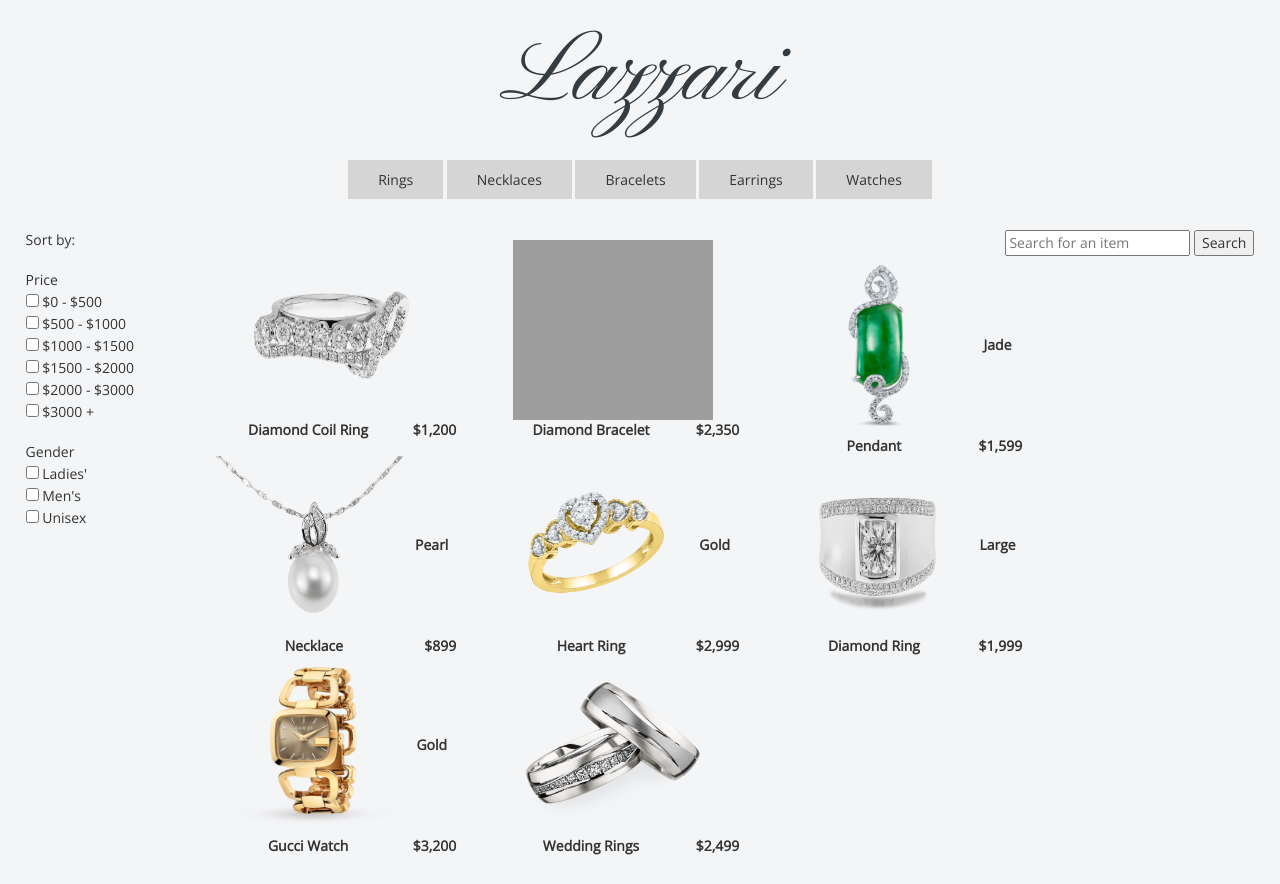
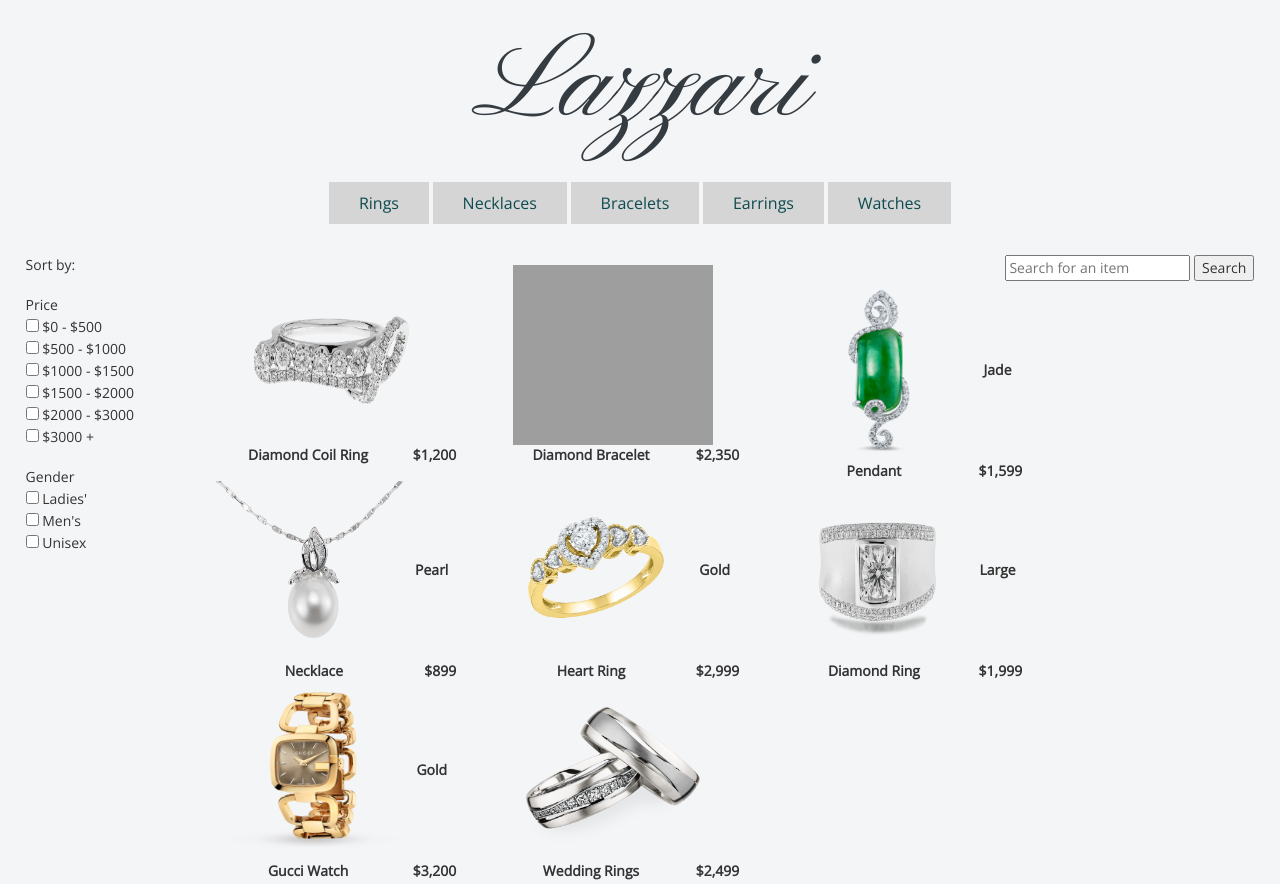
Before and after one commit to jwaskow/Lazzari-Jewelers, a plain HTML site: page index.html in a window 1280 px wide. Shown: the top 884 px of the page. Drawn offline with nearby package versions, Linux system fonts and the light colour scheme; grey boxes are pictures that could not be loaded.

Commit message:
Adjust navbar and logo styling

```diff
--- a/style.css
+++ b/style.css
@@ -1,5 +1,5 @@
 #logo {
-  font-size: 100px;
+  font-size: 120px;
   font-family: 'Pinyon Script', cursive;
   text-align: center;
   padding-bottom: 30px;
@@ -17,6 +17,8 @@
   display: inline;
   padding: 10px 30px;
   background-color: rgb(213, 213, 213);
+  color: rgb(14, 75, 79);
+  font-size: 16px;
 }
 
 #navbar li:hover {
```
